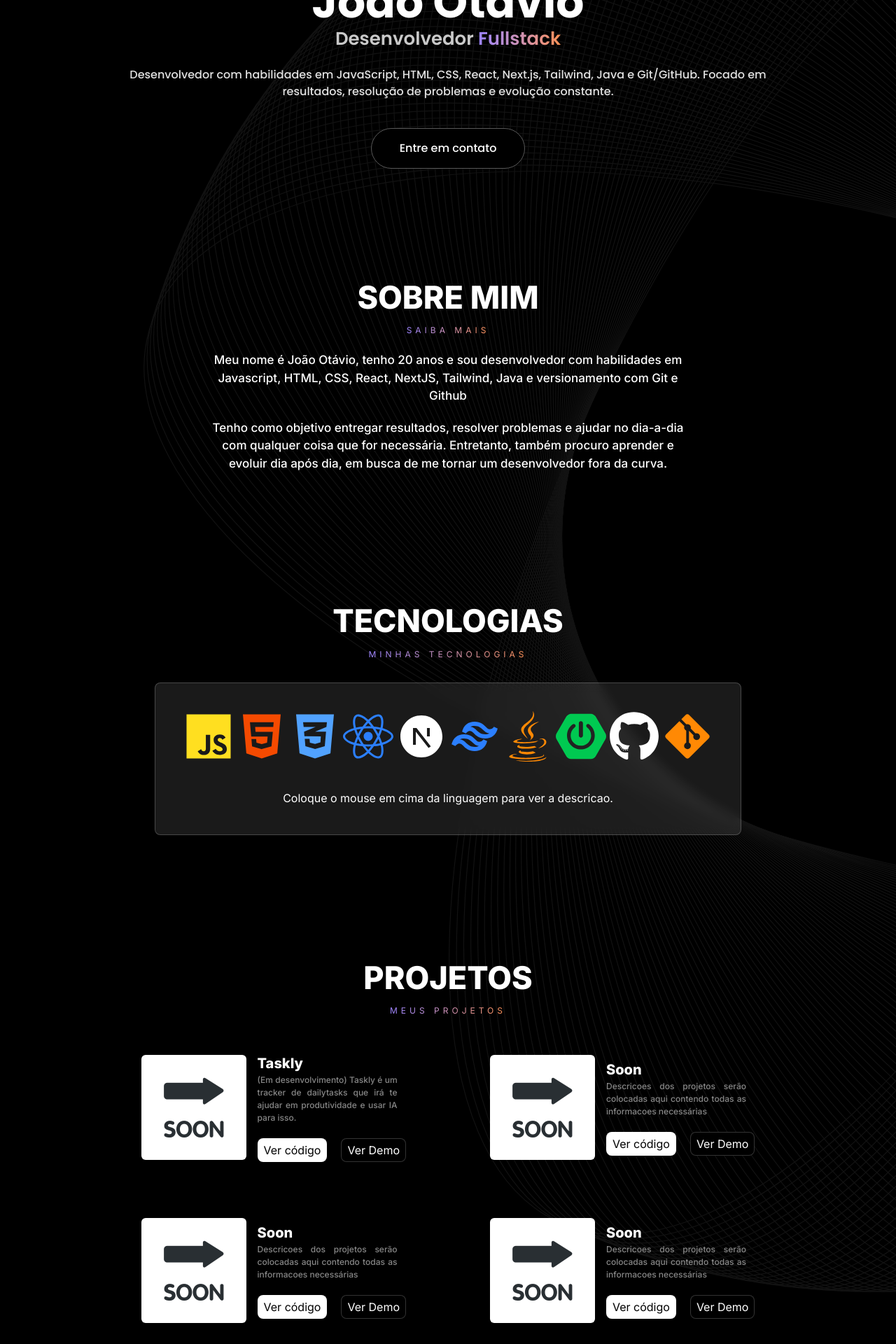
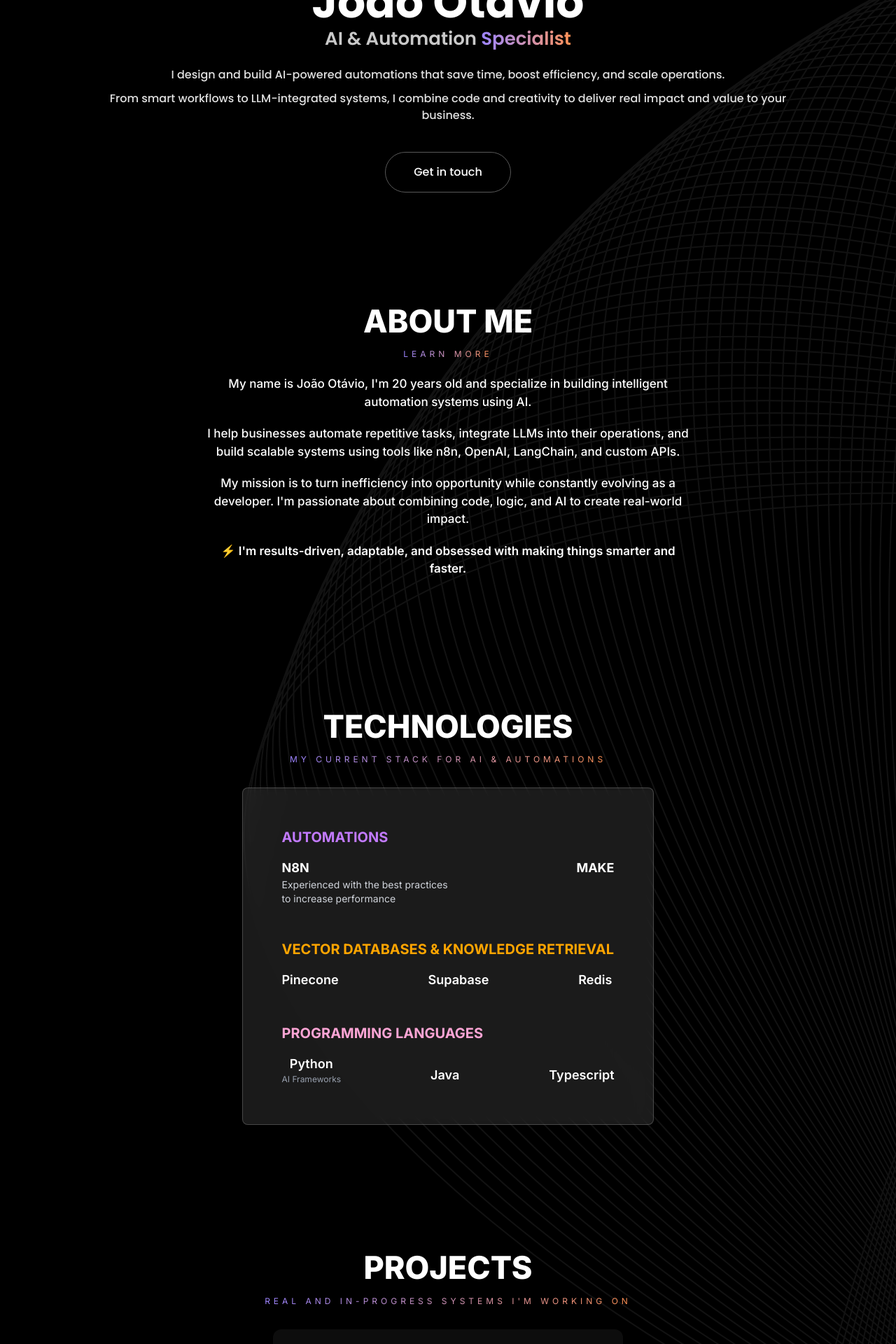
Before and after one commit to joaootaviofm/portfolio, a React (Vite) app: page / in a window 1280 px wide. Shown: the part 440-2360 px from the top of the page at 70% size. Built offline with nearby package versions, Linux system fonts and the light colour scheme.

Commit message:
updating

```diff
--- a/src/components/About.jsx
+++ b/src/components/About.jsx
@@ -15,7 +15,7 @@ function About() {
           viewport={{ once: true }}
           className="font-extrabold text-white text-[45px]"
         >
-          SOBRE MIM
+          ABOUT ME
         </motion.h1>
         <motion.p
           initial={{ opacity: 0, x: -100 }}
@@ -24,7 +24,7 @@ function About() {
           viewport={{ once: true }}
         >
           <span className="tracking-[5px] text-[12px] text-transparent bg-clip-text bg-gradient-to-r from-[#9C83FF] to-[#FF9051]">
-            SAIBA MAIS
+            LEARN MORE
           </span>
         </motion.p>
         <div className="mt-5 flex flex-col gap-5 text-center justify-center items-center text-white text-[17px] font-medium">
@@ -35,9 +35,7 @@ function About() {
             viewport={{ once: true }}
             className="max-w-[300px] md:max-w-[700px]"
           >
-            Meu nome é João Otávio, tenho 20 anos e sou desenvolvedor com
-            habilidades em Javascript, HTML, CSS, React, NextJS, Tailwind, Java
-            e versionamento com Git e Github
+            My name is João Otávio, I'm 20 years old and specialize in building intelligent automation systems using AI.
           </motion.p>
           <motion.p
             initial={{ opacity: 0, x: -100 }}
@@ -46,10 +44,25 @@ function About() {
             viewport={{ once: true }}
             className="max-w-[300px] md:max-w-[700px]"
           >
-            Tenho como objetivo entregar resultados, resolver problemas e ajudar
-            no dia-a-dia com qualquer coisa que for necessária. Entretanto,
-            também procuro aprender e evoluir dia após dia, em busca de me
-            tornar um desenvolvedor fora da curva.
+            I help businesses automate repetitive tasks, integrate LLMs into their operations, and build scalable systems using tools like n8n, OpenAI, LangChain, and custom APIs.
+          </motion.p>
+          <motion.p
+            initial={{ opacity: 0, x: -100 }}
+            whileInView={{ opacity: 1, x: 0 }}
+            transition={{ duration: 0.5, delay: 1 }}
+            viewport={{ once: true }}
+            className="max-w-[300px] md:max-w-[700px]"
+          >
+            My mission is to turn inefficiency into opportunity while constantly evolving as a developer. I'm passionate about combining code, logic, and AI to create real-world impact.
+          </motion.p>
+          <motion.p
+            initial={{ opacity: 0, x: -100 }}
+            whileInView={{ opacity: 1, x: 0 }}
+            transition={{ duration: 0.5, delay: 1.25 }}
+            viewport={{ once: true }}
+            className="max-w-[300px] md:max-w-[700px] font-semibold"
+          >
+            ⚡ I'm results-driven, adaptable, and obsessed with making things smarter and faster.
           </motion.p>
         </div>
       </div>
--- a/src/components/Footer.jsx
+++ b/src/components/Footer.jsx
@@ -18,7 +18,7 @@ export default function Footer() {
           viewport={{ once: true }}
           className="text-[35px] md:text-[45px] font-extrabold"
         >
-          ENTRE EM CONTATO
+          GET IN TOUCH
         </motion.h1>
         <motion.span
           initial={{ opacity: 0, x: -100 }}
@@ -27,7 +27,7 @@ export default function Footer() {
           viewport={{ once: true }}
           className="tracking-[5px] text-[12px] text-transparent bg-clip-text bg-gradient-to-r from-[#9C83FF] to-[#FF9051]"
         >
-          MEUS CONTATOS
+          MY CONTACTS
         </motion.span>
         <div className="text-3xl mt-[30px] flex flex-col md:flex-row md:flex-rowjustify-center items-center gap-5">
           <div className="w-full flex justify-center gap-[20px]">
--- a/src/components/Hero.jsx
+++ b/src/components/Hero.jsx
@@ -36,9 +36,9 @@ function Hero() {
           transition={{ duration: 0.5, delay: 0.5 }}
           className="text-[26px] font-semibold text-[#C9C9C9]"
         >
-          Desenvolvedor{" "}
+          AI & Automation{" "}
           <span className="text-transparent bg-clip-text bg-gradient-to-r from-[#9C83FF] to-[#FF9051]">
-            Fullstack
+            Specialist
           </span>
         </motion.p>
         <motion.p
@@ -47,9 +47,15 @@ function Hero() {
           transition={{ duration: 0.5, delay: 1 }}
           className="text-center max-w-[1000px] mt-[20px] text-[#E1E1E1] font-medium"
         >
-          Desenvolvedor com habilidades em JavaScript, HTML, CSS, React,
-          Next.js, Tailwind, Java e Git/GitHub. Focado em resultados, resolução
-          de problemas e evolução constante.
+          I design and build AI-powered automations that save time, boost efficiency, and scale operations.
+        </motion.p>
+        <motion.p
+          initial={{ opacity: 0, x: -100 }}
+          animate={{ opacity: 1, x: 0 }}
+          transition={{ duration: 0.5, delay: 1.2 }}
+          className="text-center max-w-[1000px] mt-[10px] text-[#E1E1E1] font-medium"
+        >
+          From smart workflows to LLM-integrated systems, I combine code and creativity to deliver real impact and value to your business.
         </motion.p>
         <div className="mt-10">
           <motion.button
@@ -59,7 +65,7 @@ function Hero() {
             className="hover:bg-white hover:text-black duration-700 ease-in-out cursor-pointer bg-black px-10 py-4 rounded-full border border-[#585858] font-medium text-white "
           >
             <Link to="contact" smooth={true} duration={1000}>
-              Entre em contato
+              Get in touch
             </Link>
           </motion.button>
         </div>
--- a/src/components/Navbar.jsx
+++ b/src/components/Navbar.jsx
@@ -6,7 +6,7 @@ import { Link } from "react-scroll";
 import { GiHamburgerMenu } from "react-icons/gi";
 
 function Navbar() {
-  const navList = ["Home", "Sobre", "Tecnologias", "Projetos"];
+  const navList = ["Home", "About", "Technologies", "Projects"];
 
   const [isOpen, setIsOpen] = useState(false);
 
@@ -36,26 +36,26 @@ function Navbar() {
             >
               <Link
                 to={
-                  item == "Sobre"
+                  item == "About"
                     ? "about"
                     : item == "Home"
                     ? "hero"
-                    : item == "Projetos"
+                    : item == "Projects"
                     ? "projects"
-                    : item == "Tecnologias"
+                    : item == "Technologies"
                     ? "technologies"
                     : ""
                 }
                 smooth={true}
                 duration={700}
                 offset={
-                  item == "Sobre"
+                  item == "About"
                     ? -300
                     : item == "Home"
                     ? -300
-                    : item == "Tecnologias"
+                    : item == "Technologies"
                     ? -500
-                    : item == "Projetos"
+                    : item == "Projects"
                     ? -200
                     : null
                 }
@@ -75,7 +75,7 @@ function Navbar() {
           className="hover:bg-white hover:text-black duration-500 cursor-pointer px-5 py-2 rounded-[8.8px] text-[#E1E1E1] border border-[#9A9A9A]"
         >
           <Link to="contact" smooth={true} duration={700}>
-            Contato
+            Contact
           </Link>
         </motion.button>
       </div>
@@ -95,13 +95,13 @@ function Navbar() {
                 to={
                   item == "Home"
                     ? "hero"
-                    : item == "Sobre"
+                    : item == "About"
                     ? "about"
-                    : item == "Tecnologias"
+                    : item == "Technologies"
                     ? "technologies"
-                    : item == "Contato"
+                    : item == "Contact"
                     ? "contact"
-                    : item == "Projetos"
+                    : item == "Projects"
                     ? "projects"
                     : null
                 }
@@ -110,11 +110,11 @@ function Navbar() {
                 offset={
                   item == "Home"
                     ? -300
-                    : item == "Sobre"
+                    : item == "About"
                     ? -250
-                    : item == "Tecnologias"
+                    : item == "Technologies"
                     ? -300
-                    : item == "Projetos"
+                    : item == "Projects"
                     ? -120
                     : null
                 }
--- a/src/components/Projects.jsx
+++ b/src/components/Projects.jsx
@@ -6,36 +6,28 @@ import { motion } from "framer-motion";
 export default function Projects() {
   const projects = [
     {
-      imgsrc: soon,
-      projectName: "Taskly",
-      description:
-        "(Em desenvolvimento) Taskly é um tracker de dailytasks que irá te ajudar em produtividade e usar IA para isso.",
-      gitLink: "https://github.com/joaootaviofm/dailytasks",
-      demolink: "https://dailytasks-teal.vercel.app",
+      projectName: "Business Process Automation Suite (In Development)",
+      description: `A modular suite of advanced automations for business operations, integrating multiple tools and APIs to streamline workflows across departments. Includes:\n\nEmployee Onboarding Workflow\n- Trigger: New hire in HR system\n- Auto-creates accounts (email, Slack, Notion), assigns tasks, schedules meetings, sends welcome messages, notifies IT, and logs all actions.\n- Tools: HR Software, Google Workspace, Notion, Slack, Email, WhatsApp\n\nFinancial Reconciliation Bot\n- Trigger: End of month\n- Pulls payment info from Stripe, PayPal, Bank API; cross-checks with ERP; flags inconsistencies; notifies finance; generates reports; AI summarizes discrepancies.\n- Tools: Stripe, ERP, Google Sheets, Email, Slack, OpenAI, n8n\n\nCustomer Support Escalation System\n- Trigger: Negative feedback or unresolved ticket\n- Uses AI sentiment analysis, escalates urgent cases, auto-assigns agents, notifies via Slack/WhatsApp, updates CRM.\n- Tools: Zendesk, OpenAI, Slack, WhatsApp, CRM, n8n\n\nExecutive Summary Generator\n- Trigger: Daily/Weekly cron\n- Pulls KPIs from multiple sources, uses GPT to summarize, auto-formats into PDF/Notion, sends to leadership.\n- Tools: n8n, APIs, OpenAI, Google Drive, Notion, Slack, Email\n\nSecurity & Logging\n- All workflows log actions in PostgreSQL/Supabase\n- Error handling with retry logic and notifications\n- Full audit trail for compliance (GDPR, LGPD, ISO)`
     },
     {
-      imgsrc: soon,
-      projectName: "Soon",
+      projectName: "Ecommerce Automation Suite",
       description:
-        "Descricoes dos projetos serão colocadas aqui contendo todas as informacoes necessárias",
-      gitLink: "https://github.com/joaootaviofm/",
-      demolink: "https://vercel.com/",
+        `A comprehensive automation solution for ecommerce businesses:\n- RAG 24/7 AI Support: Instantly answers customer questions, reduces support costs, and integrates with your product catalog.\n- Remarketing Email Triggering & Cart Recovery: Detects abandoned carts and sends personalized emails, recovering lost sales (e.g., 100 carts/month, 5% conversion = R$500+ saved).\n- AI Upsell & Personalized Follow-up: Recommends products and sends tailored follow-ups to increase order value and retention.\n- Weekly Insights & Audience Analytics: Automated reports on sales, trends, and buyer demographics (e.g., "Men aged 25-50 buy this on weekends").`,
     },
     {
-      imgsrc: soon,
-      projectName: "Soon",
+      projectName: "BarberBot 24/7 Smart Assistant",
       description:
-        "Descricoes dos projetos serão colocadas aqui contendo todas as informacoes necessárias",
-      gitLink: "https://github.com/joaootaviofm/",
-      demolink: "https://vercel.com/",
+        `AI-powered virtual assistant for barbershops, built with n8n:\n- Automates WhatsApp customer service, answers FAQs, books appointments, and sends reminders.\n- Operates 24/7, reducing manual workload and increasing client satisfaction.\n- Fully integrated with Google Calendar and scheduling spreadsheets for accurate, efficient time management.`,
     },
     {
-      imgsrc: soon,
-      projectName: "Soon",
+      projectName: "Restaurant Ordering Bot",
       description:
-        "Descricoes dos projetos serão colocadas aqui contendo todas as informacoes necessárias",
-      gitLink: "https://github.com/joaootaviofm/",
-      demolink: "https://vercel.com/",
+        `AI-driven WhatsApp ordering system for restaurants:\n- Customers order via WhatsApp, select menu items, and receive instant confirmation with estimated delivery time.\n- Integrates with Google Sheets or POS systems for real-time order tracking and kitchen management.\n- Reduces phone traffic, minimizes errors, and improves customer experience with automated, friendly communication.`,
+    },
+    {
+      projectName: "Real Estate Lead Qualifier",
+      description:
+        `AI assistant for real estate agencies:\n- Qualifies incoming leads via WhatsApp or web chat, asks key questions, and captures buyer/renter preferences.\n- Automatically updates CRM or spreadsheets with qualified leads.\n- Schedules viewings and follow-ups, saving agents hours each week and increasing conversion rates.`,
     },
   ];
 
@@ -50,7 +42,7 @@ export default function Projects() {
         transition={{ duration: 0.5 }}
         className="text-[45px] font-extrabold"
       >
-        PROJETOS
+        PROJECTS
       </motion.h1>
       <motion.p
         initial={{ x: -100, opacity: 0 }}
@@ -58,35 +50,22 @@ export default function Projects() {
         transition={{ duration: 0.5, delay: 0.2 }}
       >
         <span className="tracking-[5px] text-[12px] text-transparent bg-clip-text bg-gradient-to-r from-[#9C83FF] to-[#FF9051]">
-          MEUS PROJETOS
+          REAL AND IN-PROGRESS SYSTEMS I'M WORKING ON
         </span>
       </motion.p>
-      <div className="mt-[30px] grid lg:grid-cols-2 grid-cols-1 gap-y-10 gap-x-20">
+      <div className="mt-[30px] grid grid-cols-1 lg:grid-cols-2 gap-y-12 gap-x-20 items-stretch">
         {projects.map((project, index) => (
           <div
             key={index}
-            className="hover:bg-white/20 hover:shadow-xl hover:shadow-white/40 hover:scale-110 rounded-xl transition-all duration-300 p-2 md:p-5 -white flex items-center justify-center gap-4"
+            className={`h-full min-h-[320px] flex flex-col justify-between items-center bg-white/5 hover:bg-white/20 hover:shadow-xl hover:shadow-white/40 hover:scale-105 rounded-xl transition-all duration-300 p-6 md:p-8 max-w-[500px] mx-auto ${index === 0 ? 'lg:col-span-2' : ''}`}
           >
-            <motion.div
-              initial={{ x: -100, opacity: 0 }}
-              whileInView={{ x: 0, opacity: 1 }}
-              transition={{ duration: 0.5, delay: 0.15 * index }}
-              viewport={{ once: true }}
-            >
-              <img
-                className="rounded-md max-w-[100px] md:max-w-[150px]"
-
-                src={project.imgsrc}
-                alt=""
-              />
-            </motion.div>
-            <div className="flex-col justify-center">
+            <div className="w-full flex flex-col items-center">
               <motion.h1
                 initial={{ x: 100, opacity: 0 }}
                 whileInView={{ x: 0, opacity: 1 }}
                 transition={{ duration: 0.5, delay: 0.3 * index }}
                 viewport={{ once: true }}
-                className="cursor-default font-extrabold text-[14px] md:text-[20px]"
+                className="cursor-default font-extrabold text-center text-[18px] md:text-[22px] mb-4"
               >
                 {project.projectName}
               </motion.h1>
@@ -95,34 +74,10 @@ export default function Projects() {
                 whileInView={{ x: 0, opacity: 1 }}
                 transition={{ duration: 0.5, delay: 0.5 * index }}
                 viewport={{ once: true }}
-                className="cursor-default text-justify max-w-[200px] font-medium text-[11px] md:text-[12px] text-[#878787]"
+                className="cursor-default text-justify max-w-[420px] font-medium text-[13px] md:text-[15px] text-[#d1d1d1] whitespace-pre-line"
               >
                 {project.description}
               </motion.p>
-              <div className="flex items-center gap-5 mt-[5px] md:mt-[20px]">
-                <motion.a
-                  initial={{ x: 100, opacity: 0 }}
-                  whileInView={{ x: 0, opacity: 1 }}
-                  transition={{ duration: 0.5, delay: 0.7 * index }}
-                  viewport={{ once: true }}
-                  className="text-[12px] md:text-[16px] bg-white text-black hover:bg-black hover:text-white transition-all duration-300 border border-transparent hover:border-white px-2 py-1 rounded-[8px]"
-                  href={project.gitLink}
-                  target="blank"
-                >
-                  Ver código
-                </motion.a>
-                <motion.a
-                  initial={{ x: 100, opacity: 0 }}
-                  whileInView={{ x: 0, opacity: 1 }}
-                  transition={{ duration: 0.5, delay: 0.9 * index }}
-                  viewport={{ once: true }}
-                  className="text-[12px] md:text-[16px] bg-black text-white border-white/20 hover:bg-white hover:text-black hover:border-black transition-all duration-300 border px-2 py-1 rounded-[8px]"
-                  href={project.demolink}
-                  target="blank"
-                >
-                  Ver Demo
-                </motion.a>
-              </div>
             </div>
           </div>
         ))}
--- a/src/components/Technologies.jsx
+++ b/src/components/Technologies.jsx
@@ -1,76 +1,62 @@
-import { IoLogoJavascript } from "react-icons/io5"; // <IoLogoJavascript />
-import { FaHtml5 } from "react-icons/fa"; // <FaHtml5 />
-import { FaCss3Alt } from "react-icons/fa"; // <FaCss3Alt />
-import { FaReact } from "react-icons/fa"; // <FaReact />
-import { RiNextjsFill } from "react-icons/ri"; // <RiNextjsFill />
-import { RiTailwindCssLine } from "react-icons/ri"; // <RiTailwindCssLine />
-import { FaJava } from "react-icons/fa"; // <FaJava />
-import { SiSpringboot } from "react-icons/si"; // <SiSpringboot />
-import { FaGithub } from "react-icons/fa"; // <FaGithub />
-import { FaGitAlt } from "react-icons/fa"; // <FaGitAlt />
 import { useState } from "react";
-
 // eslint-disable-next-line no-unused-vars
 import { motion } from "motion/react";
 
-const techStack = [
+const techCategories = [
   {
-    icon: <IoLogoJavascript className="text-yellow-300" />,
-    name: "Javascript",
+    title: "AUTOMATIONS",
+    technologies: [
+      {
+        name: "N8N",
+        description: "Experienced with the best practices to increase performance"
+      },
+      {
+        name: "MAKE",
+        description: ""
+      }
+    ]
   },
-  { icon: <FaHtml5 className="text-orange-600" />, name: "HTML" },
-  { icon: <FaCss3Alt className="text-blue-400" />, name: "CSS" },
-  { icon: <FaReact className="text-blue-500" />, name: "React" },
-  { icon: <RiNextjsFill />, name: "NextJS" },
-  { icon: <RiTailwindCssLine className="text-blue-500" />, name: "Tailwind" },
-  { icon: <FaJava className="text-orange-400" />, name: "Java" },
-  { icon: <SiSpringboot className="text-green-500" />, name: "Spring" },
-  { icon: <FaGithub />, name: "Github" },
-  { icon: <FaGitAlt className="text-orange-400" />, name: "Git" },
+  {
+    title: "VECTOR DATABASES & KNOWLEDGE RETRIEVAL",
+    technologies: [
+      {
+        name: "Pinecone",
+        description: ""
+      },
+      {
+        name: "Supabase",
+        description: ""
+      },
+      {
+        name: "Redis",
+        description: ""
+      }
+    ]
+  },
+  {
+    title: "PROGRAMMING LANGUAGES",
+    technologies: [
+      {
+        name: "Python",
+        description: "AI Frameworks"
+      },
+      {
+        name: "Java",
+        description: ""
+      },
+      {
+        name: "Typescript",
+        description: ""
+      }
+    ]
+  }
 ];
 
 function Technologies() {
-  const [text, setText] = useState(
-    "Coloque o mouse em cima da linguagem para ver a descricao."
-  );
-
-  function handleText(index) {
-    switch (index) {
-      case 0:
-        setText("Javascript");
-        break;
-      case 1:
-        setText("HTML");
-        break;
-      case 2:
-        setText("CSS");
-        break;
-      case 3:
-        setText("React");
-        break;
-      case 4:
-        setText("NextJS");
-        break;
-      case 5:
-        setText("Tailwind");
-        break;
-      case 6:
-        setText("Java");
-        break;
-      case 7:
-        setText("Springboot");
-        break;
-      case 8:
-        setText("Github");
-        break;
-      case 9:
-        setText("Git");
-        break;
-    }
-  }
+  const [hoveredTech, setHoveredTech] = useState(null);
 
   return (
-    <div className="relative text-white font-inter mt-[150px] pb-5">
+    <div id="technologies" className="relative text-white font-inter mt-[150px] pb-5">
       <div className="flex flex-col justify-center items-center z-10">
         <motion.h1
           initial={{ opacity: 0, x: -100 }}
@@ -79,7 +65,7 @@ function Technologies() {
           viewport={{ once: true }}
           className="font-extrabold text-[45px]"
         >
-          TECNOLOGIAS
+          TECHNOLOGIES
         </motion.h1>
         <motion.p
           initial={{ opacity: 0, x: 100 }}
@@ -88,34 +74,44 @@ function Technologies() {
           viewport={{ once: true }}
         >
           <span className="tracking-[5px] text-[12px] text-transparent bg-clip-text bg-gradient-to-r from-[#9C83FF] to-[#FF9051]">
-            MINHAS TECNOLOGIAS
+            MY CURRENT STACK FOR AI & AUTOMATIONS
           </span>
         </motion.p>
-        <div className="md:max-w-screen max-w-[300px] flex flex-col hover:scale-110 duration-300 bg-white/10 p-10 justify-center items-center rounded-lg backdrop-blur-sm border border-white/20 gap-10 mt-[30px]">
-          <div id="technologies" className=" flex flex-col md:flex-row gap-[10px] md:gap-[4px] items-center">
-            {techStack.map((tech, index) => (
-              <motion.div
-                className="hover:scale-110 duration-300 text-7xl items-center"
-                initial={{ opacity: 0, x: 100 }}
-                whileInView={{ opacity: 1, x: 0 }}
-                transition={{ duration: 0.5, delay: 0.2 * index }}
-                viewport={{ once: true }}
-                onMouseEnter={() => handleText(index)}
-                onMouseLeave={() =>
-                  setText(
-                    "Toque na imagem para ver seu nome."
-                  )
-                }
-                key={index}
-              >
-                {tech.icon}
-              </motion.div>
-            ))}
+        <div className="md:max-w-screen max-w-[350px] flex flex-col bg-white/10 p-10 md:p-14 justify-center items-center rounded-lg backdrop-blur-sm border border-white/20 gap-10 mt-[30px] w-full md:w-auto">
+          {/* AUTOMATIONS ROW */}
+          <div className="w-full flex flex-col gap-2">
+            <h2 className="text-xl font-bold text-purple-400 mb-2">AUTOMATIONS</h2>
+            <div className="flex flex-row justify-between items-start w-full">
+              <div className="flex flex-col">
+                <span className="text-lg font-bold">N8N</span>
+                <span className="text-sm text-gray-300 max-w-[250px]">Experienced with the best practices to increase performance</span>
+              </div>
+              <span className="text-lg font-bold">MAKE</span>
+            </div>
           </div>
-          <p>{text}</p>
+          {/* VECTOR DATABASES & KNOWLEDGE RETRIEVAL ROW */}
+          <div className="w-full flex flex-col gap-2 mt-2">
+            <h2 className="text-xl font-bold mb-2" style={{color: 'orange'}}>VECTOR DATABASES & KNOWLEDGE RETRIEVAL</h2>
+            <div className="flex flex-row gap-8 md:gap-16 lg:gap-24 xl:gap-32">
+              <span className="text-lg font-semibold">Pinecone</span>
+              <span className="text-lg font-semibold">Supabase</span>
+              <span className="text-lg font-semibold">Redis</span>
+            </div>
+          </div>
+          {/* PROGRAMMING LANGUAGES ROW */}
+          <div className="w-full flex flex-col gap-2 mt-2">
+            <h2 className="text-xl font-bold mb-2 text-pink-300">PROGRAMMING LANGUAGES</h2>
+            <div className="flex flex-row gap-8 md:gap-16 lg:gap-24 xl:gap-32 items-end">
+              <div className="flex flex-col items-center">
+                <span className="text-lg font-semibold">Python</span>
+                <span className="text-xs text-gray-400">AI Frameworks</span>
+              </div>
+              <span className="text-lg font-semibold">Java</span>
+              <span className="text-lg font-semibold">Typescript</span>
+            </div>
+          </div>
         </div>
       </div>
-      <div></div>
     </div>
   );
 }
```
